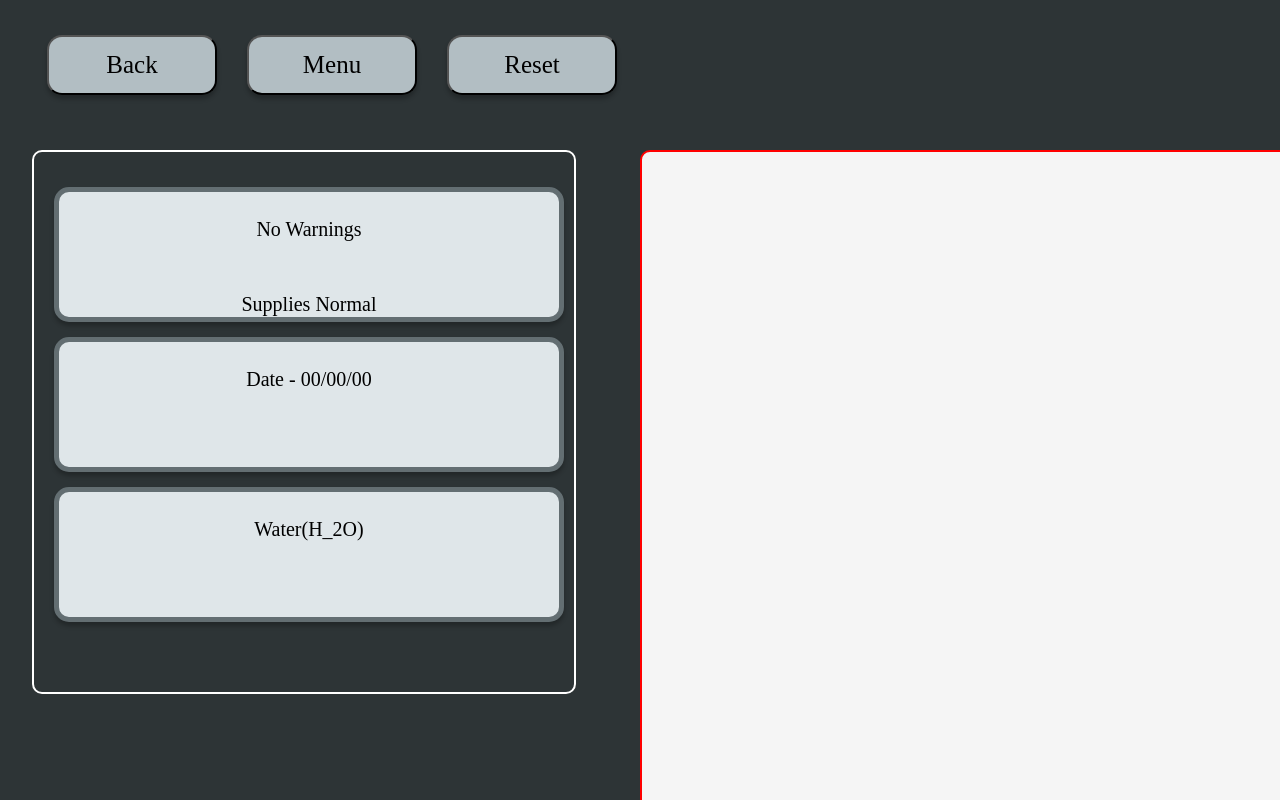
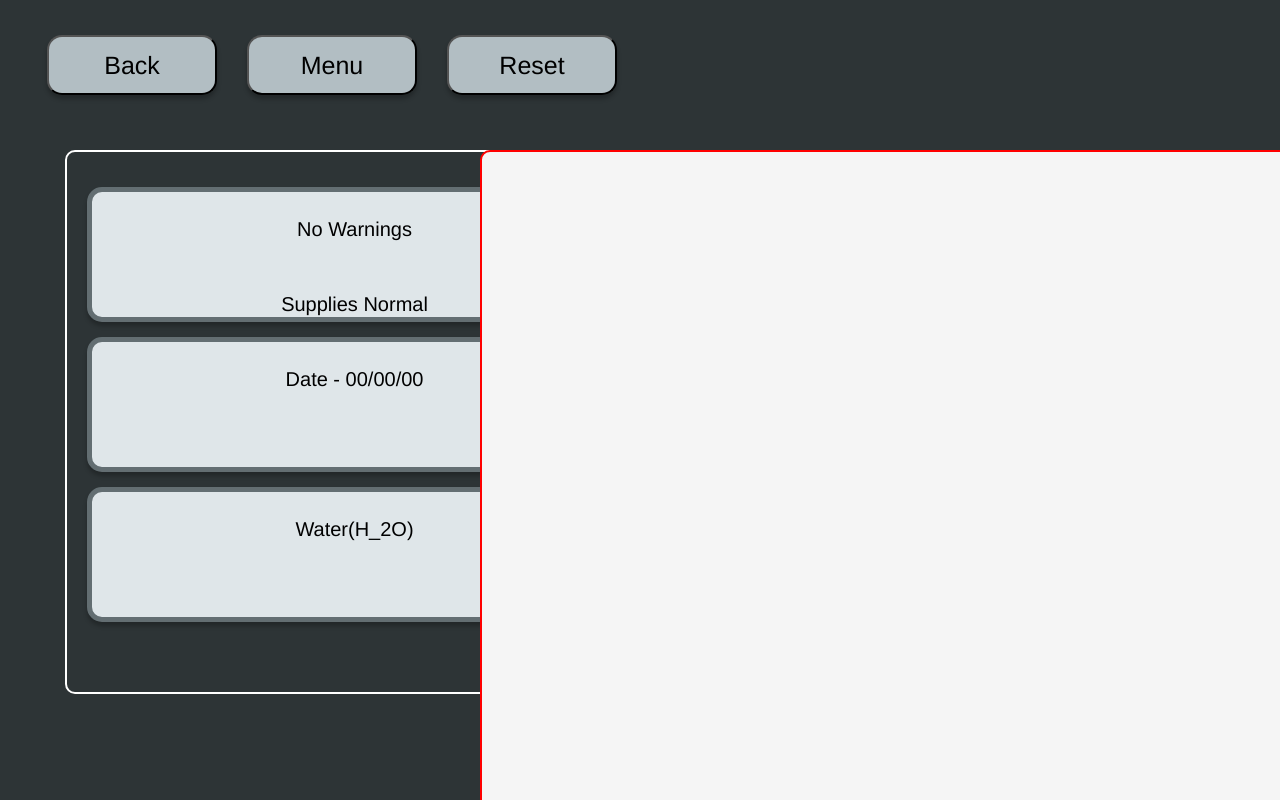
Before and after one commit to Jcano-21/The-Revengers-Software-Engineering, a plain HTML site: page info.html in a window 1280 px wide. Drawn offline with Linux system fonts and the light colour scheme.

Commit message:
Minor UI Edits

```diff
--- a/homepage.css
+++ b/homepage.css
@@ -19,7 +19,7 @@ body{
     border-radius: 15px;
     border: 1px solid #636E72;
     width: 1708px;
-    height: 85px;
+    height: 60px;
     margin: auto;
     border: 1px;
     font-family: Helvetica;
@@ -47,8 +47,6 @@ body{
 #iss{
     width: 750px;
     height: 750px;
-    top: 25px;
-    left: 59px;
     border-radius: 15px;
     margin: auto;
     padding: auto;
--- a/info.css
+++ b/info.css
@@ -31,7 +31,7 @@ body{
     box-shadow: 0px 4px 4px 0px #00000040 inset;
     box-shadow: 0px 4px 4px 0px #00000040;
     border-radius: 15px;
-    font-family: Manrope;
+    font-family: Helvetica;
     font-size: 25px;
     font-weight: 400;
     line-height: 34px;
@@ -41,12 +41,12 @@ body{
 }
 
 #info_screen{
-    width: 500px;
+    width: 525px;
     height: 500px;
     border: white solid 2px;
     border-radius: 10px;
     position: relative;
-    left: 2.5%;
+    left: 65px;
     display: block;
     padding: 20px;
 
@@ -62,7 +62,7 @@ body{
     border: 5px solid #636E72;
     box-shadow: 0px 4px 4px 0px #00000040 inset;
     box-shadow: 0px 4px 4px 0px #00000040;
-    font-family: Lohit Bengali;
+    font-family: Helvetica;
     font-size: 20px;
     font-weight: 400;
     line-height: 75px;
@@ -72,12 +72,12 @@ body{
 }
 
 #graph_box{
-    width: 700px;
+    width: 900px;
     height: 700px;
     border: red solid 2px;
     border-radius: 10px;
     position: absolute;
-    left: 50%;
+    left: 37.5%;
     top: 150px;
     background-color: whitesmoke;
 
```
